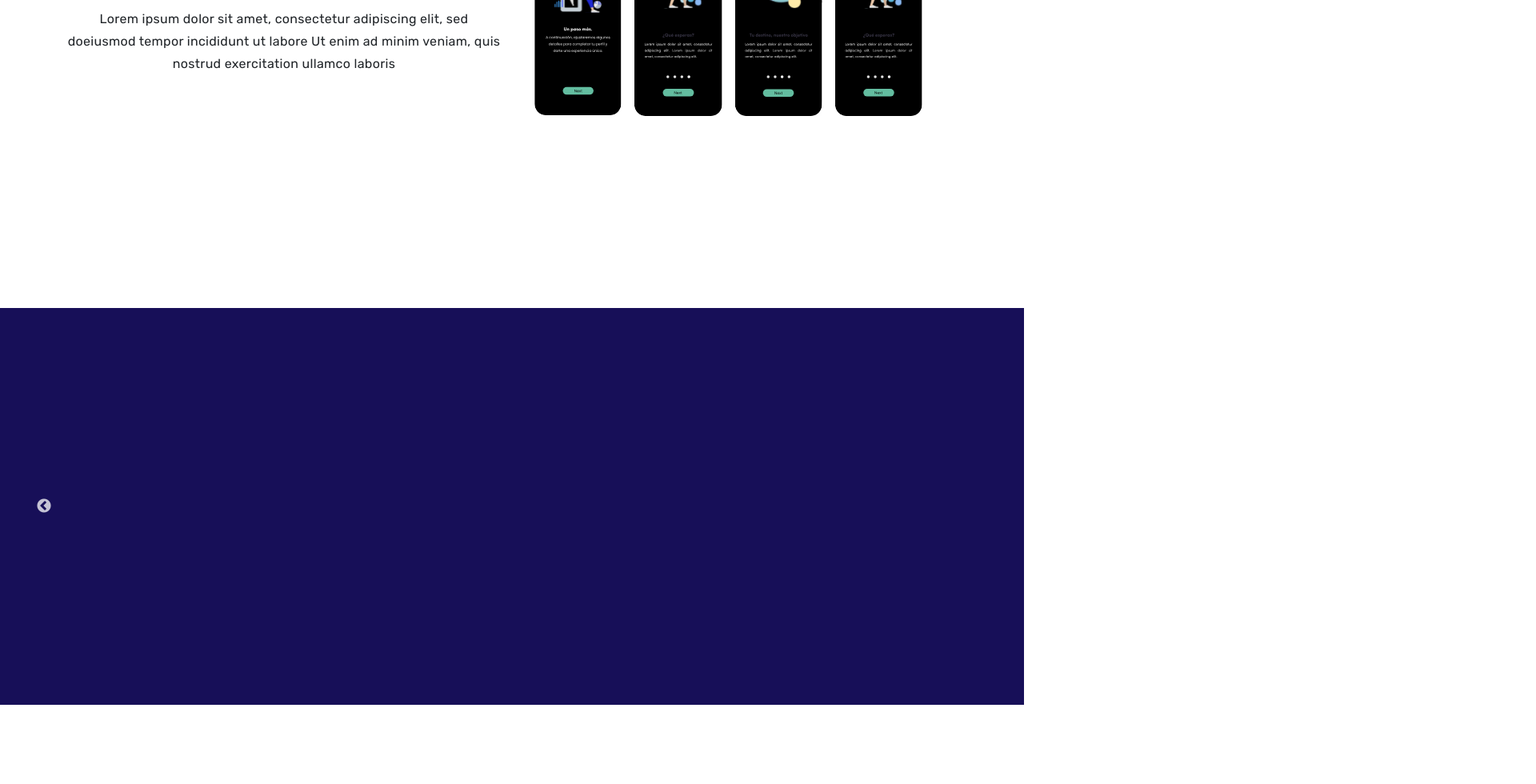
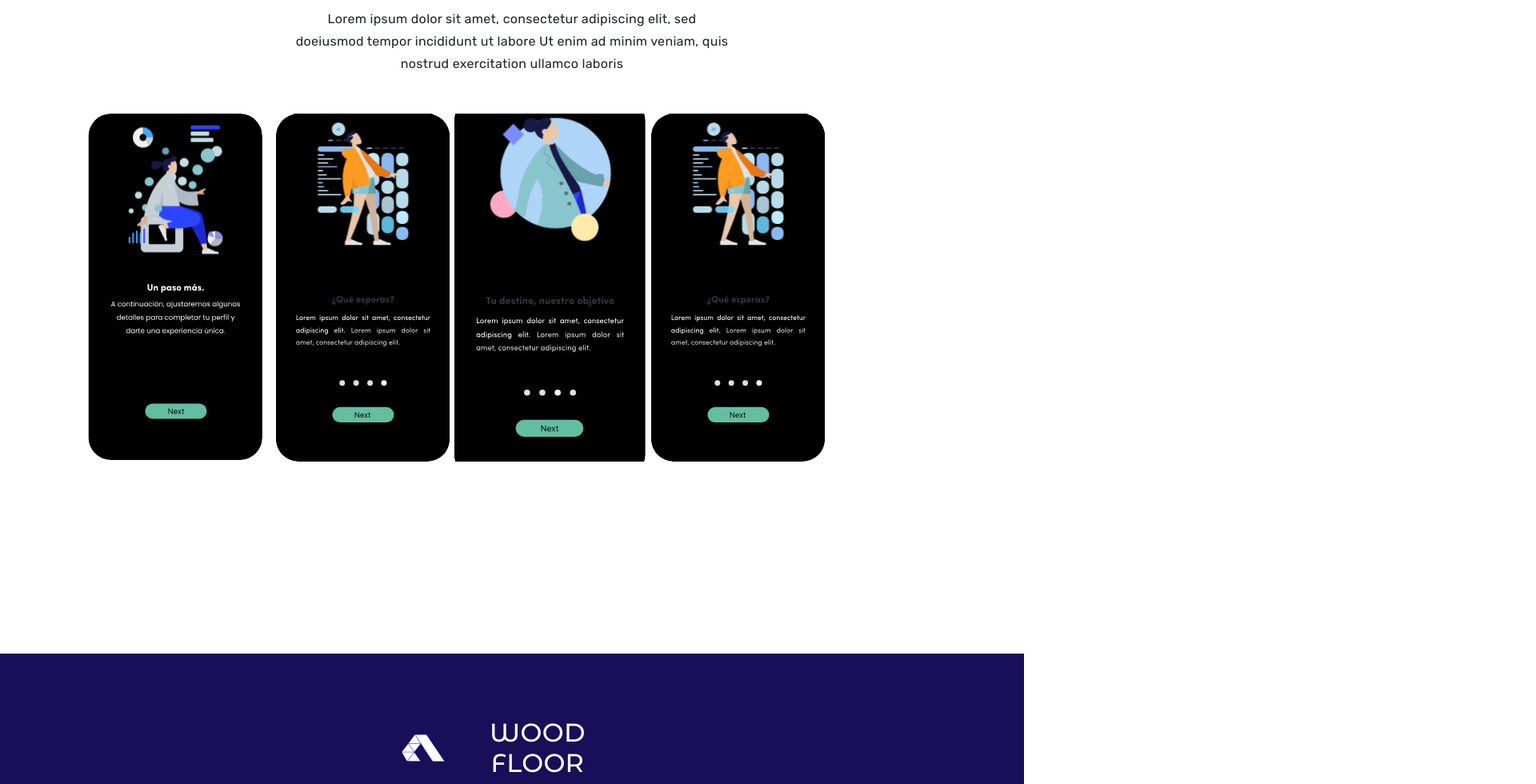
Before and after one commit to sreeharisquash/Intelli-vision, a React (Create React App) app: page / in a window 1280 px wide. Shown: the part 3260-4240 px from the top of the page at 80% size, 1920 px wide, since content can reach past the window. Built offline with nearby package versions, Linux system fonts and the light colour scheme.

Commit message:
swiper-fix

```diff
--- a/src/modules/home/firstSection/firsthSection.css
+++ b/src/modules/home/firstSection/firsthSection.css
@@ -85,6 +85,9 @@
 .stores p {
   color: #170f58;
 }
+.swiper-slide-active {
+  transform: scale(1.1);
+}
 
 @media (max-width: 768px) {
   .section1 h1,
--- a/src/modules/home/secondSection/secondSection.css
+++ b/src/modules/home/secondSection/secondSection.css
@@ -67,8 +67,8 @@
 .swiper-wrapper {
   gap: 1rem;
 }
-.swiper-slide-active {
+/* .swiper-slide-active {
   background-image: url("../../../assets/images/mainScreen.svg");
   background-size: cover;
-  background-position: center;
-}
+  background-position: center; */
+/* } */
--- a/src/modules/home/secondSection/secondSection.jsx
+++ b/src/modules/home/secondSection/secondSection.jsx
@@ -28,9 +28,10 @@ import "swiper/css/effect-coverflow";
 import "swiper/css/pagination";
 import "swiper/css/navigation";
 
-import Slider from "react-slick";
+// import Slider from "react-slick";
 import "slick-carousel/slick/slick.css";
 import "slick-carousel/slick/slick-theme.css";
+import SwiperSlideComponent from "../swiperSlider/swiper";
 // import SimpleSlider from "../slickCarousel/carousel";
 
 // Install Swiper modules
@@ -121,13 +122,13 @@ export default function Section2() {
     },
   ];
 
-  var settings = {
-    dots: true,
-    infinite: true,
-    speed: 500,
-    slidesToShow: 4,
-    slidesToScroll: 1
-  };
+  // var settings = {
+  //   dots: true,
+  //   infinite: true,
+  //   speed: 500,
+  //   slidesToShow: 4,
+  //   slidesToScroll: 1
+  // };
 
   // const breakpoints = [
   //   {width: 1, itemsToShow: 1},
@@ -140,7 +141,7 @@ export default function Section2() {
     <>
       <div className="section5">
         <div className="container">
-          <div className="row d-flex justify-content-center">
+          <div className="row justify-content-center">
             <div className="col-lg-6">
               <h1 className="text-center">Dolor Lorem ipsum</h1>
               <p className="mt-4 text-center mb-5">
@@ -150,8 +151,9 @@ export default function Section2() {
               </p>
             </div>
 
-            {/* <div className="row d-flex justify-content-center"> */}
-            <div className="col-lg-6">
+            <div className="row d-flex justify-content-center">
+            <div className="col-lg-12">
+
               <Swiper
                 effect={"coverflow"}
                 grabCursor={true}
@@ -186,22 +188,40 @@ export default function Section2() {
           </div>
         </div>
       </div>
-      {/* </div> */}
+      </div>
 
       <div className="section6 ">
         <div className="container d-flex">
           <div className="row justify-content-center">
-          {/* <SimpleSlider datas={datas} /> */}
-            <Slider {...settings}>
+
+          {/* <SwiperSlideComponent /> */}
+            {/* <SimpleSlider datas={datas} /> */}
+            {/* <Slider {...settings}>
               {datas.map((items) => (
                 <div  key={items.id}>
                   <img src={items.image} alt="" className="before-images" />
                   <h2>{items.head}</h2>
                 </div>
               ))}
-            </Slider>
+            </Slider> */}
 
-            {/* <Carousel
+            {/* </div> */}
+
+            {/* <SwiperSlide>
+                  <img src={Screen2} alt="" />
+                </SwiperSlide>
+                <SwiperSlide>
+                  <img src={Screen3} alt="" />
+                </SwiperSlide>
+                <SwiperSlide>
+                  <img src={Screen4} alt="" />
+                </SwiperSlide>
+                <SwiperSlide>
+                  <img src={Screen2} alt="" />
+                </SwiperSlide> */}
+
+
+            <Carousel
               autoPlay={true}
               interval={2000}
               infiniteLoop={true}
@@ -216,7 +236,7 @@ export default function Section2() {
                   <h2>{items.head}</h2>
                 </div>
               ))}
-            </Carousel> */}
+            </Carousel>
           </div>
         </div>
       </div>
--- /dev/null
+++ b/src/modules/home/swiperSlider/swiper.jsx
@@ -0,0 +1,49 @@
+import React from "react";
+// import Slider from "react-slick";
+import "slick-carousel/slick/slick.css";
+import "slick-carousel/slick/slick-theme.css";
+import { Swiper, SwiperSlide } from "swiper/react";
+import PaperBird from "../../../assets/images/pb-before.svg";
+import ModernCity from "../../../assets/images/mc-before.svg";
+import Alpha from "../../../assets/images/alpha&co-before.svg";
+
+export default function SwiperSlideComponent() {
+  const datas = [
+    { id: "1", image: PaperBird, head: "PAPER BIRD" },
+    { id: "2", image: ModernCity, head: "MODERN" },
+    { id: "3", image: Alpha, head: "ALPHA & CO" },
+    { id: "4", image: Alpha, head: "WOOD FLOOR" },
+  ];
+
+  return (
+
+    <swiper-container slides-per-view="3" speed="500" loop="true" css-mode="true">
+  <swiper-slide>Slide 1</swiper-slide>
+  <swiper-slide>Slide 2</swiper-slide>
+  <swiper-slide>Slide 3</swiper-slide>
+</swiper-container>
+    // <Swiper
+    //   effect={"coverflow"}
+    //   grabCursor={true}
+    //   centeredSlides={true}
+    //   loop={true}
+    //   slidesPerView={4}
+    //   coverflowEffect={{
+    //     rotate: 0,
+    //     stretch: 0,
+    //     depth: 100,
+    //     modifier: 2.5,
+    //   }}
+    //   className="slider-control"
+    // >
+    //   {datas.map((items) => (
+    //     <div className="col-lg-6">
+    //       <SwiperSlide key={items.id}>
+    //         <img src={items.image} alt="" className="before-images" />
+    //         <h2>{items.head}</h2>
+    //       </SwiperSlide>
+    //     </div>
+    //   ))}
+    // </Swiper>
+  );
+}
```
Also changed, not shown: 1 other file (tests, documents, lock files or other folders).
